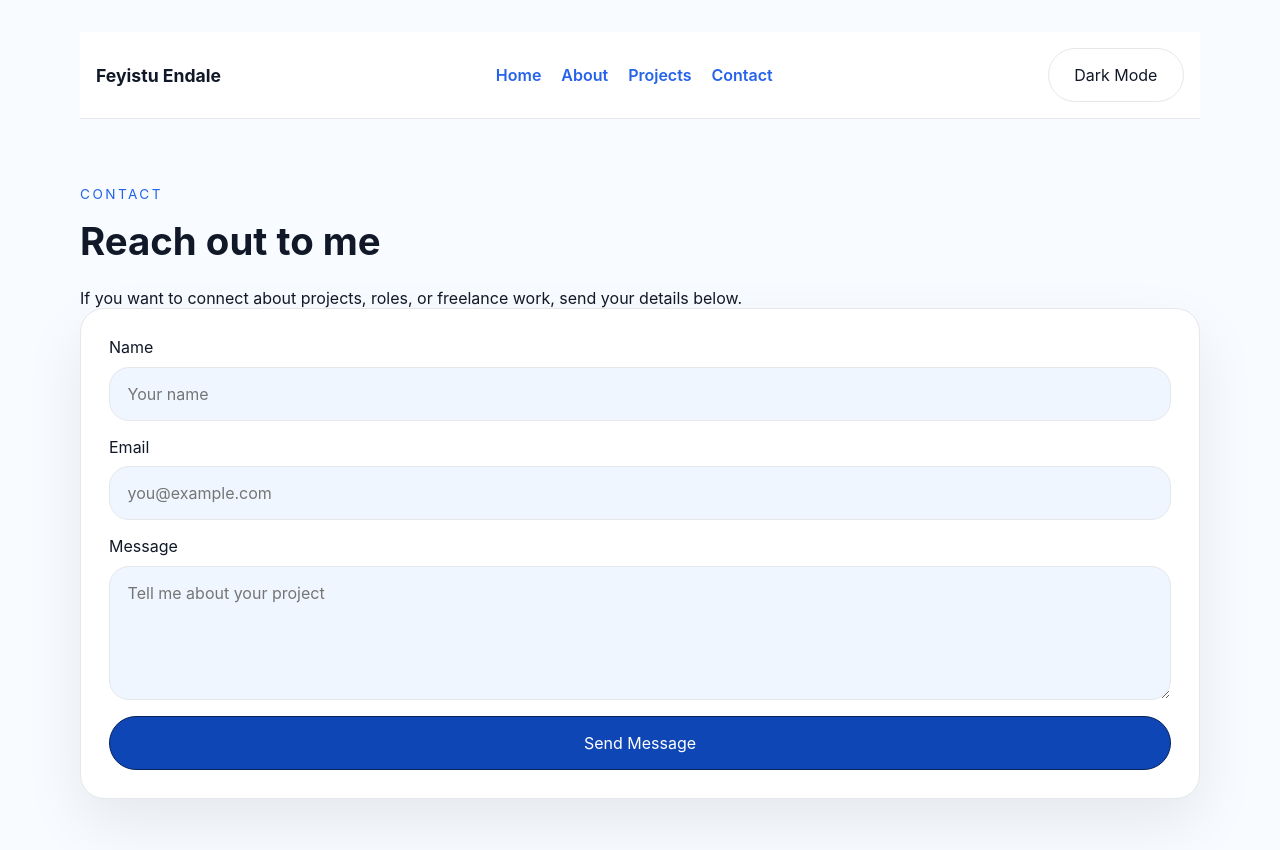
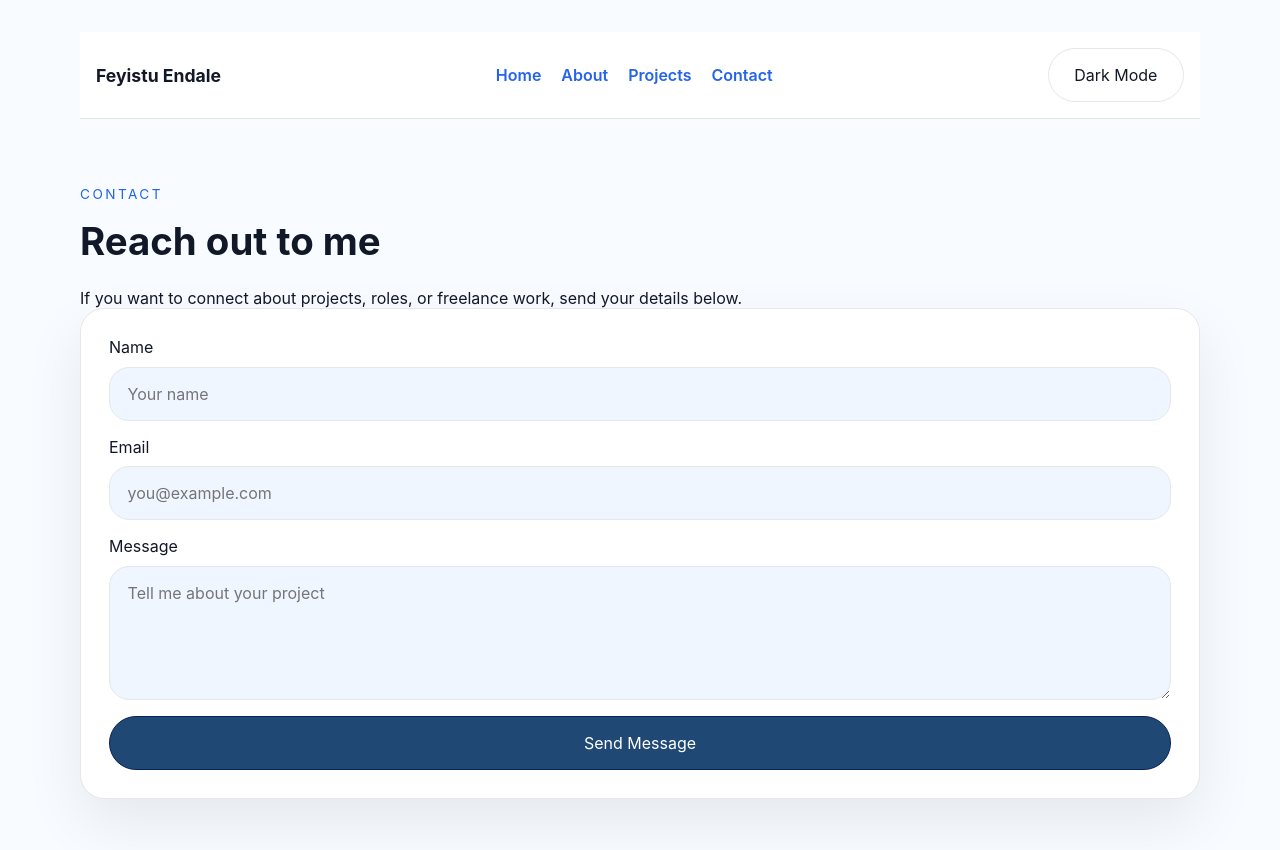
Before and after one commit to feyistu123/FUTURE_FS_01, a React (Vite) app in the folder frontend/: page /contact in a window 1280 px wide. Shown: the top 850 px of the page. Built offline with nearby package versions, Linux system fonts and the light colour scheme.

Commit message:
some style change

```diff
--- a/frontend/src/App.css
+++ b/frontend/src/App.css
@@ -364,7 +364,7 @@
 }
 
 .contact-form button.primary {
-  background: #0f46b6;
+  background: #1f4874;
   color: white;
   border: 1px solid #08215b;
 }
```
